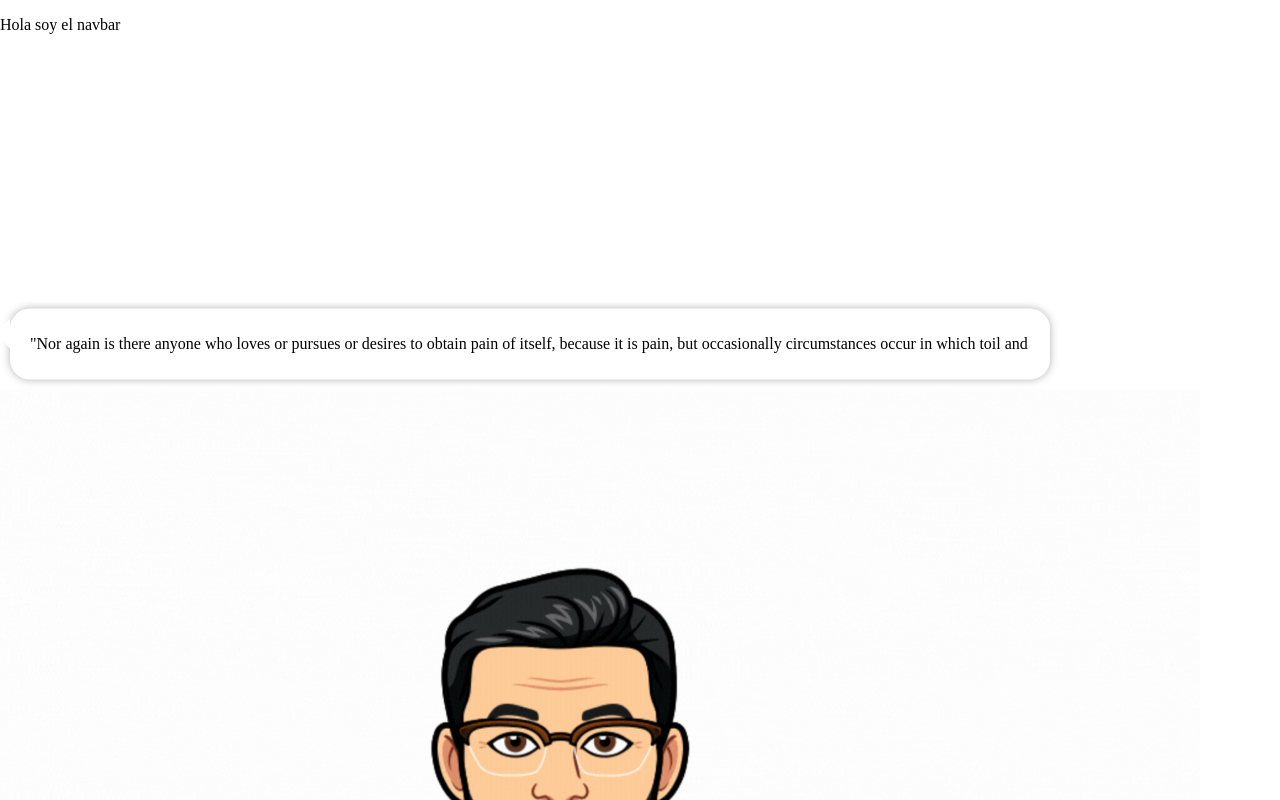
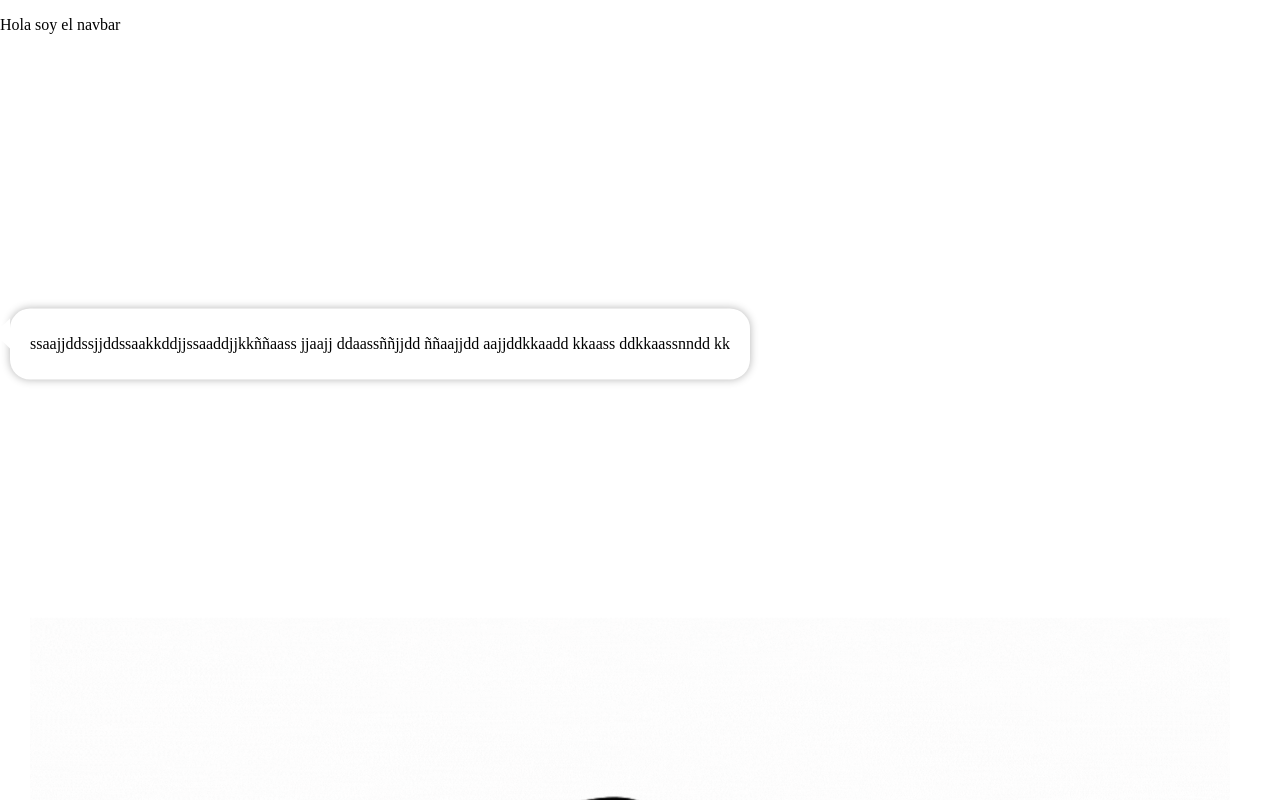
Before and after one commit to jotavaldivia/portafolio_virtual, a React (Vite) app: page / in a window 1280 px wide. Shown: the top 800 px of the page. Built offline with nearby package versions, Linux system fonts and the light colour scheme.

Commit message:
add Message component and hook useTypewriteEffect

```diff
--- a/src/components/greeting/Greeting.tsx
+++ b/src/components/greeting/Greeting.tsx
@@ -1,11 +1,12 @@
 import style from "./Greeting.module.css";
-import speaking from "../../assets/images/speaking.gif";
-
+interface Props {
+  url: string;
+}
 // }
-const Greeting = () => {
+const Greeting = ({ url }: Props) => {
   return (
     <div className={style.saludo}>
-      <img width={1200} src={speaking} alt="" />
+      <img width={1200} src={url} alt="" />
     </div>
   );
 };
--- a/src/components/messages/Messages.tsx
+++ b/src/components/messages/Messages.tsx
@@ -1,24 +1,23 @@
 import style from "./Messages.module.css";
+import useTypewriterEffect from "../../hooks/useTypewriterEffect";
+import { Greeting } from "../../components";
 
-const Messages = () => {
+import speaking from "../../assets/images/speaking.gif";
+import staticimg from "../../assets/images/static.jpg";
+interface Props {
+  text: string;
+  loading: boolean;
+  delay?: number;
+}
+const Messages = (prop: Props) => {
+  console.log(prop);
+  const { text, loading, delay = 100 } = prop;
+  const [setText, Loading] = useTypewriterEffect(text, loading, delay);
+  console.log(Loading);
   return (
     <div className={`${style.message__bubble}`}>
-      <p className={style.texto}>
-        "Nor again is there anyone who loves or pursues or desires to obtain
-        pain of itself, because it is pain, but occasionally circumstances occur
-        in which toil and pain can procure him some great pleasure". Pasando a
-        la década de 1960, el Lorem Ipsum fue popularizado por el fabricante de
-        tipografía Letraset, que lo utilizó en sus campañas publicitarias.
-        Letraset ofrecía páginas de Lorem Ipsum como hojas de transferencia, que
-        fueron ampliamente utilizadas en la era anterior a los ordenadores para
-        los diseños. Estas páginas de transferencia, conocidas como Letraset
-        Body Type, se incluyeron en la publicidad de la compañía y en su popular
-        catálogo. El Lorem Ipsum fue reintroducido en la década de 1980 por
-        Aldus Corporation, una empresa que desarrolló Software de Publicación de
-        Escritorio. Su producto más conocido PageMaker viene con gráficos y
-        plantillas de procesamiento de textos previamente instaladas que
-        contienen una versión del lenguaje latín falso.
-      </p>
+      <p>{setText}</p>
+      {Loading ? <Greeting url={speaking} /> : <Greeting url={staticimg} />}
     </div>
   );
 };
--- a/src/components/messages/messages.module.css
+++ b/src/components/messages/messages.module.css
@@ -35,7 +35,7 @@
     transform: translateY(0);
   }
 }
-
+/*
 .texto {
   text-indent: 100%;
   width: 0;
@@ -56,4 +56,33 @@
   100% {
     text-indent: 0;
   }
+} */
+.texto {
+  overflow: hidden; /* Oculta el texto */
+  border-right: 0.15em solid orange; /* Crea un borde para el efecto de máquina de escribir */
+  white-space: nowrap; /* Evita que el texto se rompa en múltiples líneas */
+  margin: 0 auto; /* Centra el texto horizontalmente */
+  letter-spacing: 0.15em; /* Aumenta el espacio entre letras para una apariencia más auténtica */
+  animation: typing 3.5s steps(30, end), blink-caret 0.75s step-end infinite;
 }
+
+/* La animación de escribir */
+@keyframes typing {
+  from {
+    width: 0;
+  }
+  to {
+    width: 100%;
+  }
+}
+
+/* La animación del cursor */
+@keyframes blink-caret {
+  from,
+  to {
+    border-color: transparent;
+  }
+  50% {
+    border-color: orange;
+  }
+}
--- /dev/null
+++ b/src/hooks/useTypewriterEffect.tsx
@@ -0,0 +1,25 @@
+import { useState, useEffect } from "react";
+
+function useTypewriterEffect(text: string, loading: boolean, delay = 100) {
+  const [displayText, setDisplayText] = useState(text);
+  const [Loading, setLoading] = useState(loading);
+  useEffect(() => {
+    let i = 0;
+    const typeWriter = () => {
+      if (i < text.length) {
+        setDisplayText((prev) => prev + text.charAt(i));
+        i++;
+        setTimeout(typeWriter, delay);
+      }
+    };
+    setTimeout(typeWriter, delay);
+    return () => setDisplayText("");
+  }, [text, delay]);
+  setInterval(() => {
+    //terminar esto para mañana
+    setLoading(false);
+  }, 8000);
+  return [displayText, Loading];
+}
+
+export default useTypewriterEffect;
--- a/src/pages/Home/Home.tsx
+++ b/src/pages/Home/Home.tsx
@@ -3,8 +3,13 @@ import { Greeting, Messages } from "../../components";
 const Home = () => {
   return (
     <>
-      <Messages />
-      <Greeting />
+      <Messages
+        text={
+          " sajdsjdsakdjsadjkñas jaj dasñjd ñajd ajdkad kas dkasnd kan dknd kasnd kasnd kadn asknd kand kasnd knd kand akdnkand knd kasn dk nd"
+        }
+        loading={true}
+        delay={100}
+      />
     </>
   );
 };
--- a/src/vite-env.d.ts
+++ b/src/vite-env.d.ts
@@ -1,6 +1,7 @@
 /// <reference types="vite/client" />
 declare module "*.module.css";
 declare module "*.gif";
+declare module "*.jpg";
 declare module "*.mp4" {
   const src: string;
   export default src;
```
Also changed, not shown: src/assets/images/static.jpg (added).
